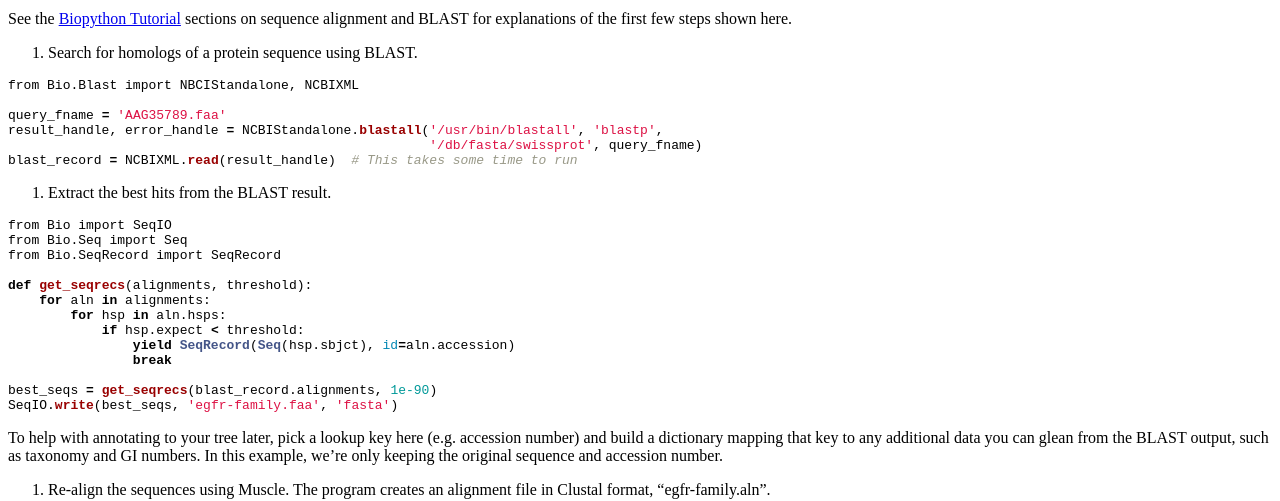
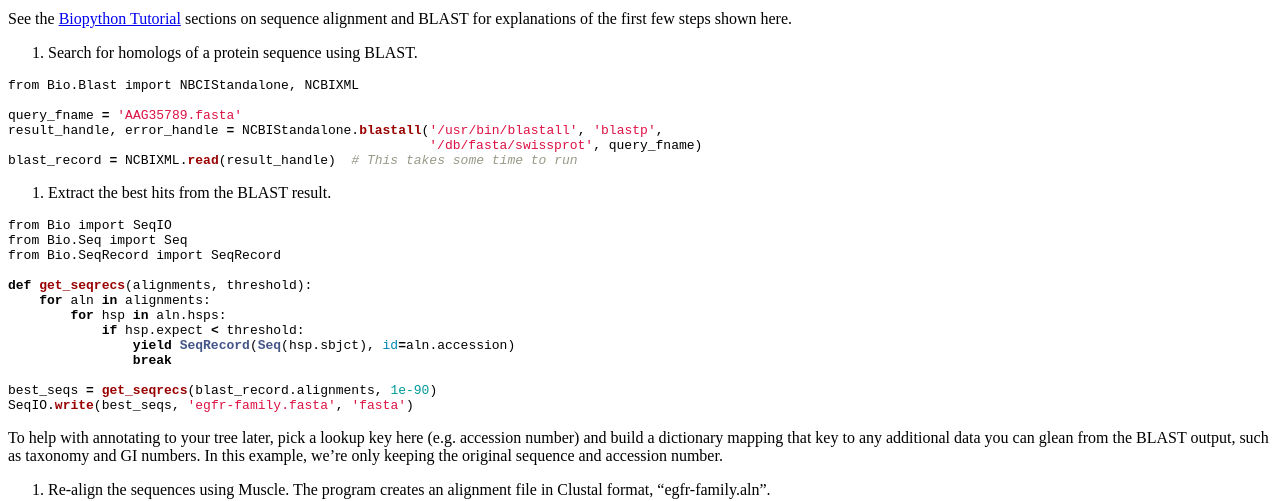
Before and after one commit to biopython/biopython.github.io, a Jekyll site: the page built from wiki/Phylo.md, in a window 1280 px wide and 900 px high, scrolled down 5574 px. Shown: the part 152-653 px from the top of the window. Built offline with Jekyll 4.4.1, drawn with Linux system fonts in a browser that asks for light colours.

Commit message:
/* Example pipeline */ Fixed file names

````diff
--- a/wiki/Phylo.md
+++ b/wiki/Phylo.md
@@ -450,7 +450,7 @@ few steps shown here.
 ``` python
 from Bio.Blast import NBCIStandalone, NCBIXML
 
-query_fname = 'AAG35789.faa'
+query_fname = 'AAG35789.fasta'
 result_handle, error_handle = NCBIStandalone.blastall('/usr/bin/blastall', 'blastp',
                                                       '/db/fasta/swissprot', query_fname)
 blast_record = NCBIXML.read(result_handle)  # This takes some time to run
@@ -471,7 +471,7 @@ def get_seqrecs(alignments, threshold):
                 break
 
 best_seqs = get_seqrecs(blast_record.alignments, 1e-90)
-SeqIO.write(best_seqs, 'egfr-family.faa', 'fasta')
+SeqIO.write(best_seqs, 'egfr-family.fasta', 'fasta')
 ```
 
 To help with annotating to your tree later, pick a lookup key here (e.g.
````
Also changed, not shown: 1 other file.
